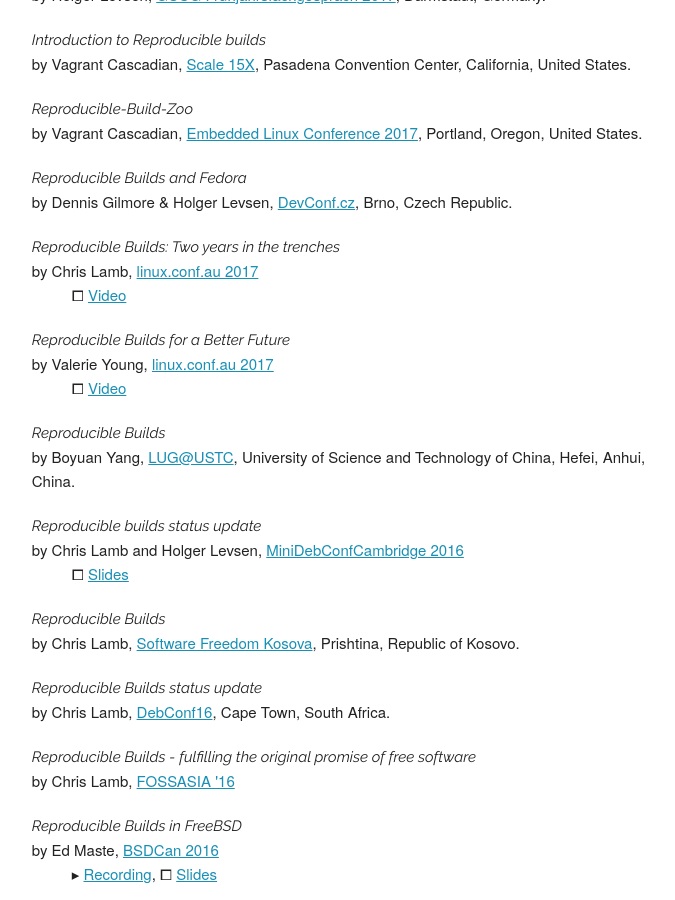
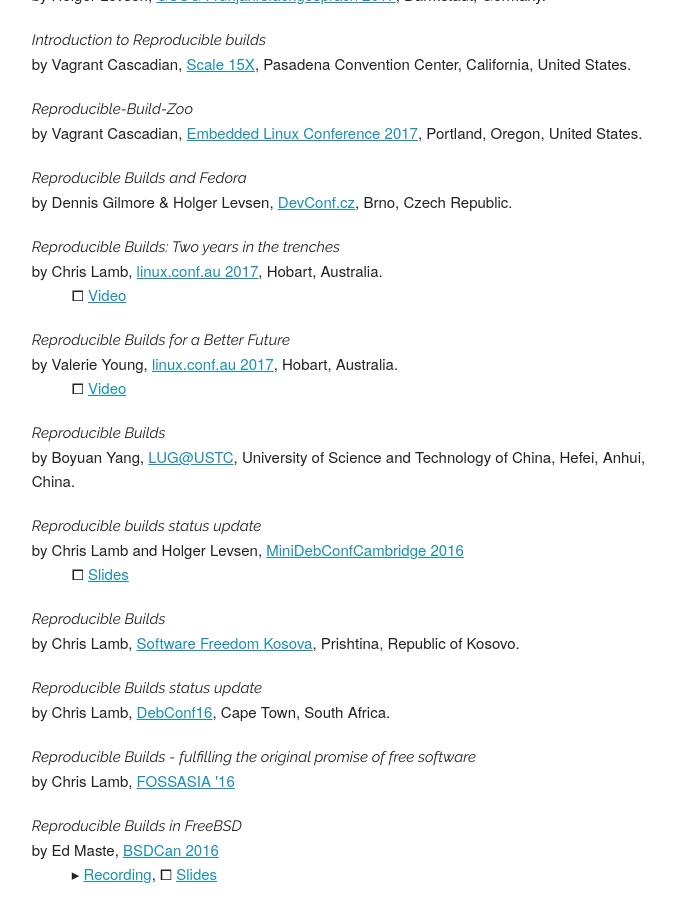
Before and after one commit to prototypefund/reproducible-website, a Jekyll site: the page built from resources.html, in a window 1280 px wide and 900 px high, scrolled down 959 px. Shown: the whole window, without its empty margins (461-1136 px from the left). Built offline with Jekyll 4.4.1, drawn with Linux system fonts in a browser that asks for light colours; some web fonts are replaced.

Commit message:
Update some metadata for existing talks.
Signed-off-by: Chris Lamb <lamby@debian.org>

```diff
--- a/resources.html
+++ b/resources.html
@@ -97,14 +97,14 @@
       </dd>
       <dt>
         <em>Reproducible Builds: Two years in the trenches</em><br />
-        by Chris Lamb, <a href="https://www.linux.conf.au/">linux.conf.au 2017</a>
+        by Chris Lamb, <a href="https://www.linux.conf.au/">linux.conf.au 2017</a>, Hobart, Australia.
       </dt>
       <dd>
        &#10720; <a href="https://www.youtube.com/watch?v=ooJXRBf72M0">Video</a>
       </dd>
       <dt>
         <em>Reproducible Builds for a Better Future</em><br />
-        by Valerie Young, <a href="https://www.linux.conf.au/">linux.conf.au 2017</a>
+        by Valerie Young, <a href="https://www.linux.conf.au/">linux.conf.au 2017</a>, Hobart, Australia.
       </dt>
       <dd>
        &#10720; <a href="https://www.youtube.com/watch?v=-nMVfmZL8zk">Video</a>
```
